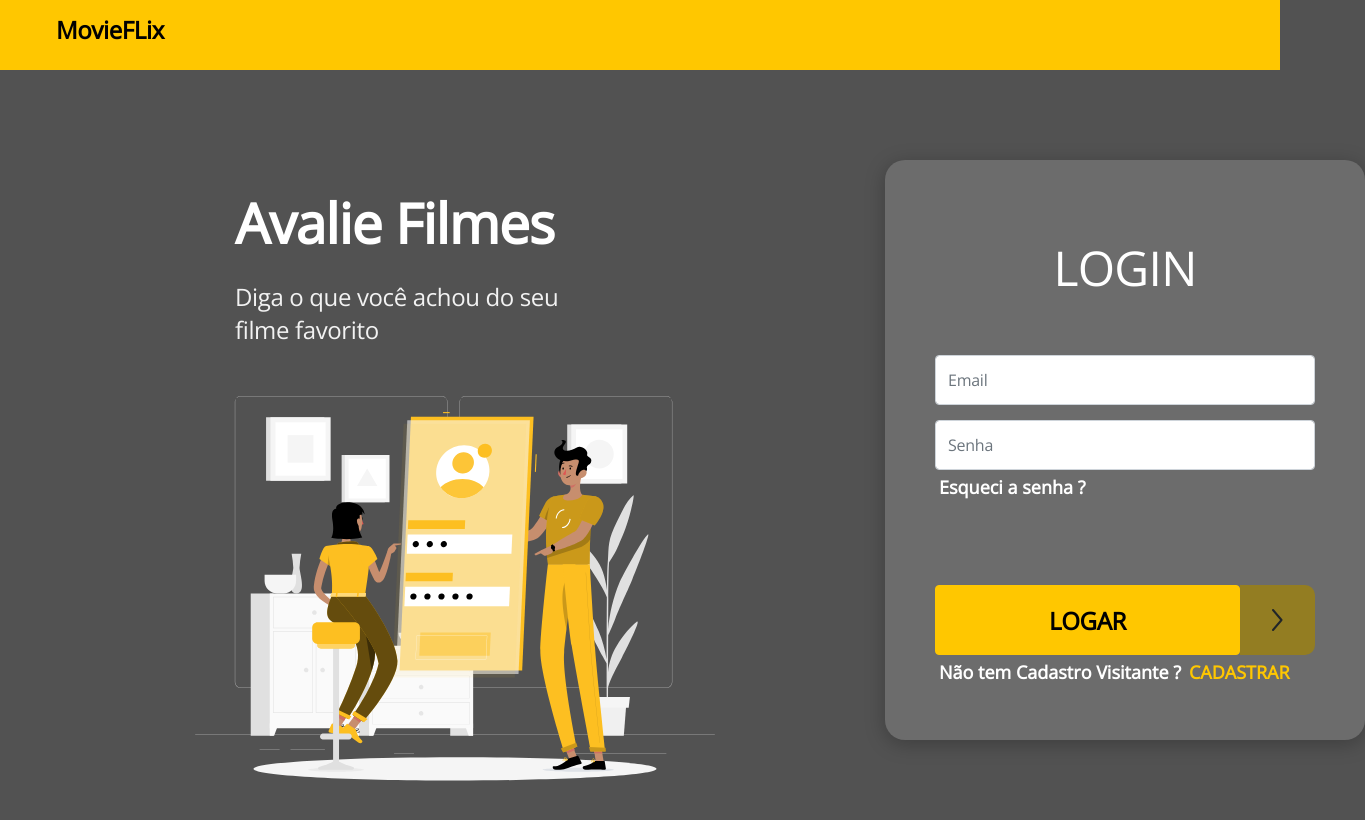
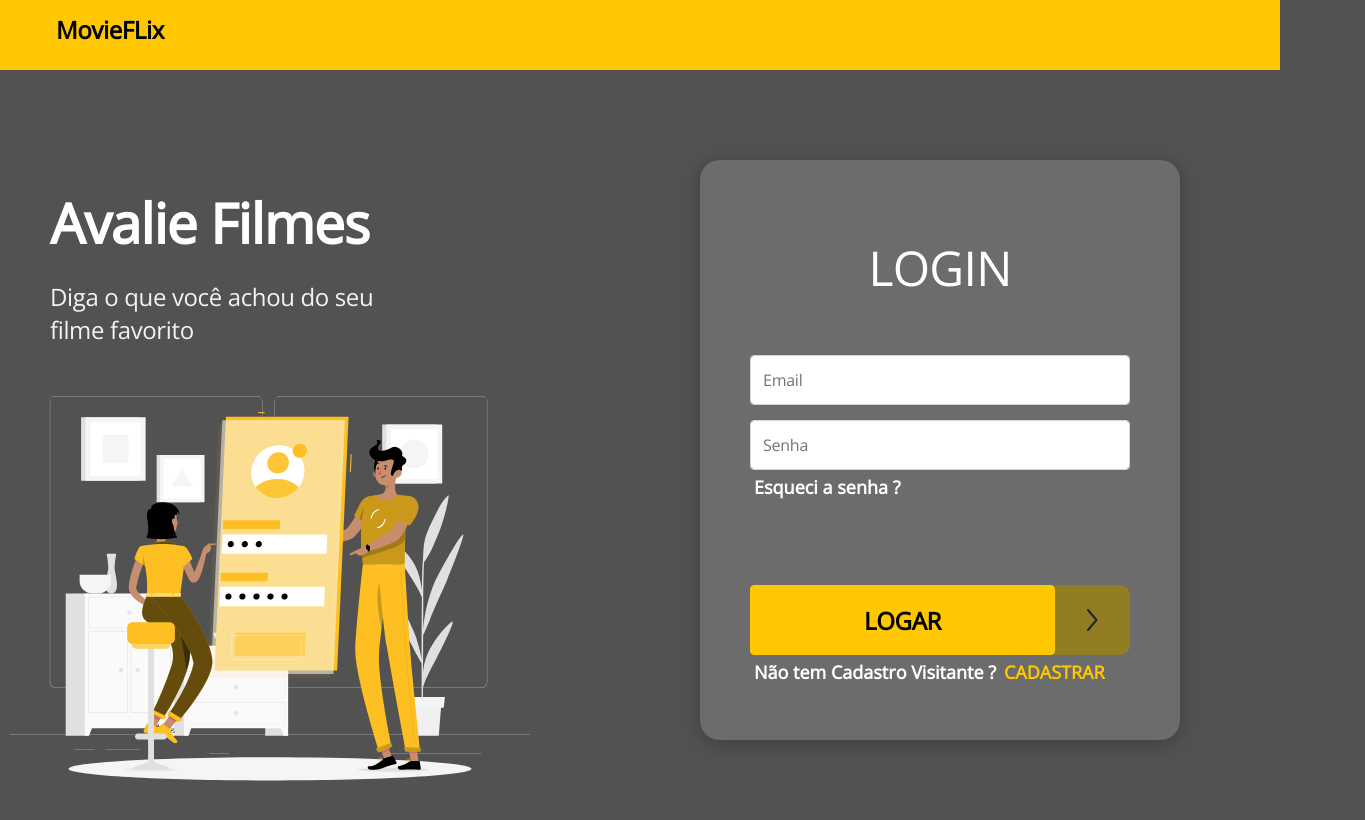
Before and after one commit to luisinho/movieflix, a React (Create React App) app in the folder frontend-web/: page /home/login in a window 1280 px wide. Shown: the top 820 px of the page, 1365 px wide, since content can reach past the window. Built offline with nearby package versions, Linux system fonts and the light colour scheme; no server answers.

Commit message:
Created Loader Login.

```diff
--- /dev/null
+++ b/frontend-web/src/pages/Home/components/Login/Loader/LoginLoader.tsx
@@ -0,0 +1,19 @@
+import ContentLoader from "react-content-loader";
+
+const LoginLoader = () => (
+
+    <ContentLoader
+        width="100%"
+        height={200}
+        viewBox="0 0 400 160"
+        backgroundColor="transparent"
+        foregroundColor="#d6d2d2">
+
+        <circle cx="150" cy="96" r="12" />
+        <circle cx="194" cy="96" r="12" />
+        <circle cx="238" cy="96" r="12" />
+
+    </ContentLoader>
+);
+
+export default LoginLoader;
--- a/frontend-web/src/pages/Home/components/Login/index.tsx
+++ b/frontend-web/src/pages/Home/components/Login/index.tsx
@@ -11,6 +11,7 @@ import history from 'core/utils/history';
 import { STATUS_200 } from 'core/utils/HttpStatus';
 
 import './styles.scss';
+import LoginLoader from './Loader/LoginLoader';
 
 type FormData = {
     username: string;
@@ -33,7 +34,11 @@ const Login = () => {
 
     const { from } = location.state || { from: { pathname: URL_MOVIES } };
 
+    const [isLoading, setIsLoading] = useState(false);
+
     const onSubmit = (formData: FormData) => {
+
+        setIsLoading(true);
 
         makeLogin(formData).then(response => {
 
@@ -49,6 +54,7 @@ const Login = () => {
             setHasError(true);
             setMsgError(err.response?.data.error_description);
         }).finally(() => {
+            setIsLoading(false);
         });
     }
 
@@ -58,6 +64,8 @@ const Login = () => {
             <h1 className="login-title">
                 Login
             </h1>
+
+            {isLoading ? <LoginLoader /> : ('')}
 
             {hasError && (
 
--- a/frontend-web/src/pages/Home/index.tsx
+++ b/frontend-web/src/pages/Home/index.tsx
@@ -14,8 +14,9 @@ const Home = () => {
 
     return (
         <div className="home-container">
-            <div className="d-flex flex-row">
-                <div>
+
+            <div id="divImgLogin" className="d-flex flex-row">
+                <div className="flex-fill w-30">
                     <h1 className="home-title">
                         Avalie Filmes
                 </h1>
@@ -25,7 +26,7 @@ const Home = () => {
                     <HomeAuthImage className="home-image" />
                 </div>
 
-                <div>
+                <div className="flex-fill w-30">
                     <Login />
                 </div>
             </div>
--- a/frontend-web/src/pages/Home/styles.scss
+++ b/frontend-web/src/pages/Home/styles.scss
@@ -1,7 +1,8 @@
 .home-container {
     display: flex;
     flex-wrap: wrap;
-    padding: 40px 40px 100px 195px;
+    padding: 40px 40px 100px 80px;
+    margin: 0px 0px 0px 0px;
 }
 
 .home-title {
@@ -28,4 +29,38 @@
     display: block;
     width: 520px;
     height: 385px;
+    padding:0; margin:0;
 }
+
+@media (min-width: 580px) {
+
+    #divImgLogin {
+        flex-wrap: wrap;
+    }
+}
+
+@media (min-width: 768px) {
+
+    #divImgLogin {
+        flex-wrap: wrap;
+    }
+}
+
+@media (min-width: 960px) {
+
+    #divImgLogin {
+        flex-wrap: nowrap;
+    }
+
+    .home-container {
+        padding: 40px 40px 100px 10px;
+    }
+
+}
+
+@media (min-width: 1440px) {
+
+    #divImgLogin {
+        flex-wrap: nowrap;
+    }
+}
```
